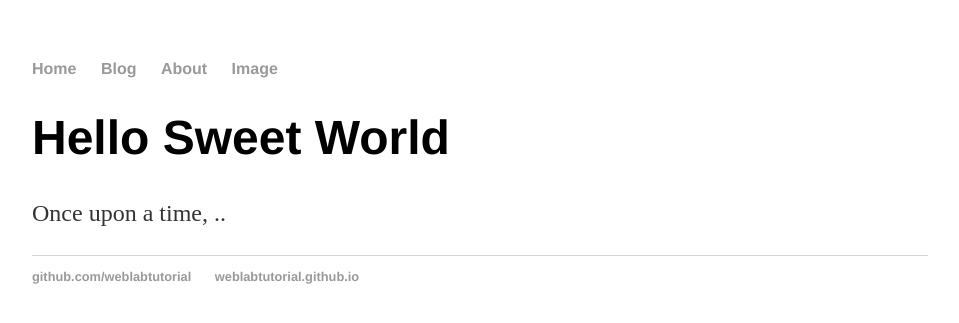
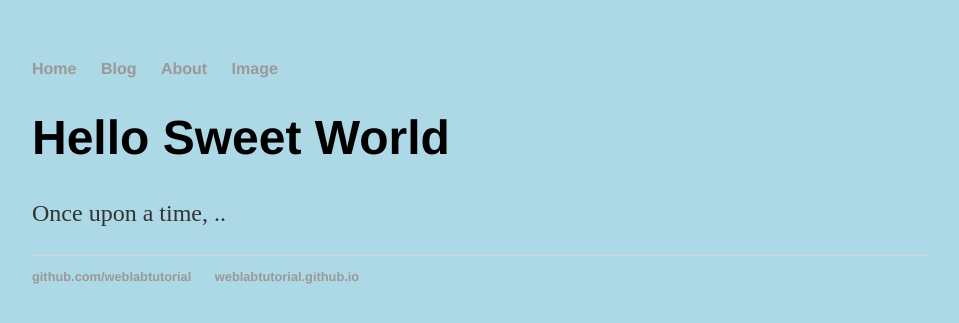
Before and after one commit to Kanaga2004/Kanaga2004.github.io, a Jekyll site: the page built from index.html, in a window 1280 px wide. Shown: the top 323 px of the page, without its empty margins (160-1119 px from the left). Built offline with Jekyll 4.4.1, drawn with Linux system fonts in a browser that asks for light colours.

Commit message:
Update main.css

```diff
--- a/css/main.css
+++ b/css/main.css
@@ -1,7 +1,7 @@
 body {
  margin: 60px auto;
  width: 70%;
- background-colour: #bcb88a;
+ background-color: lightblue;
 }
 h1 {
  font-size: 3em;
```
